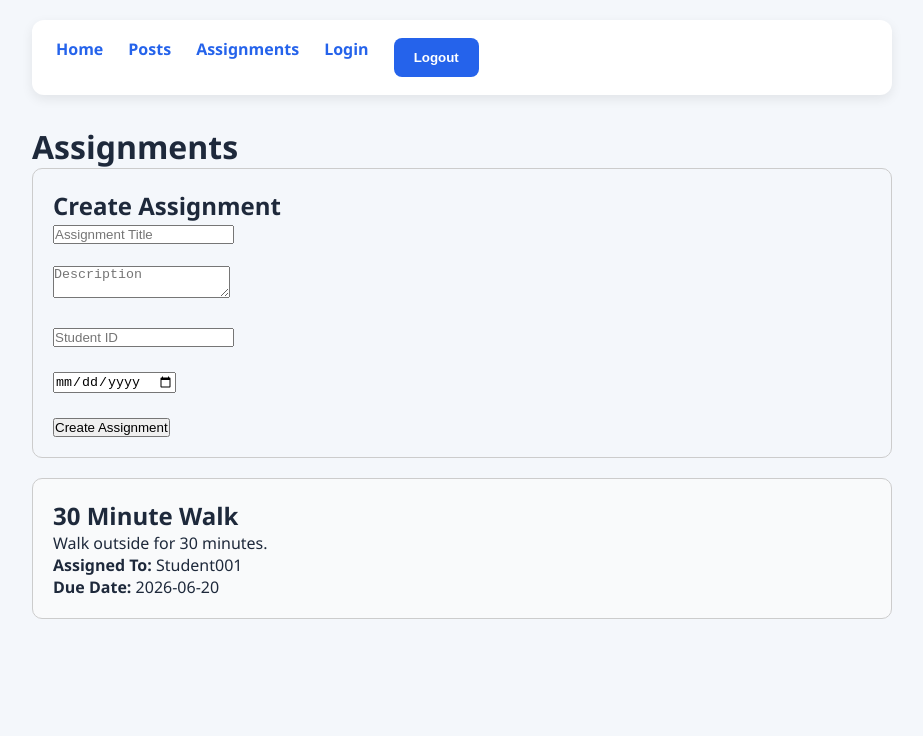
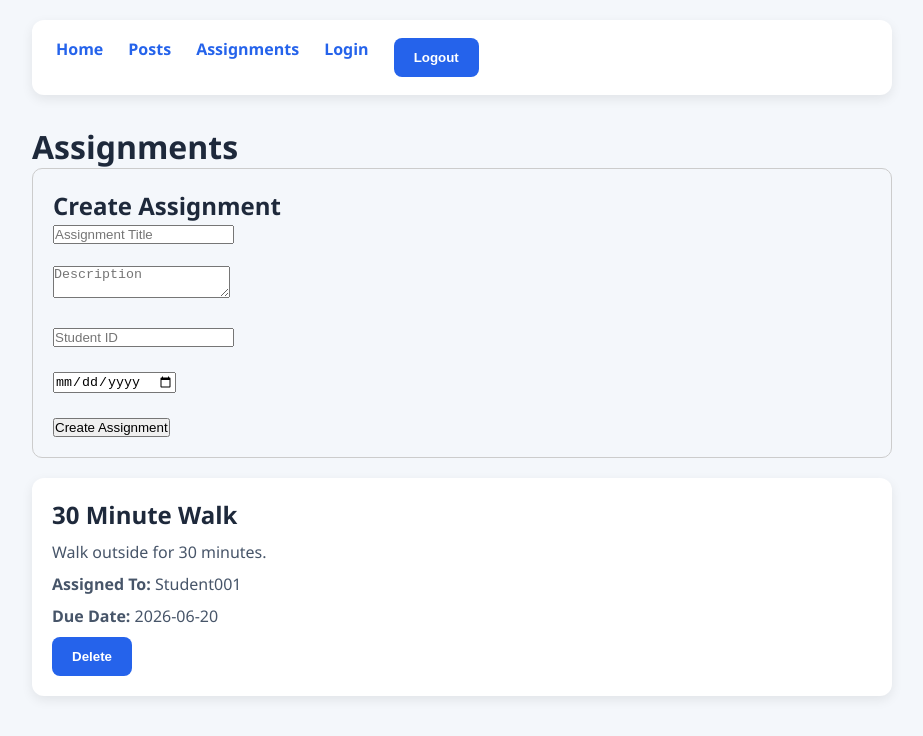
Before and after one commit to nephi144/learn-frontend, a React (Vite) app: page /assignments in a window 1280 px wide. Shown: the top 736 px of the page, without its empty margins (178-1101 px from the left). Built offline with nearby package versions, Linux system fonts and the light colour scheme; sample sign-in values are in the browser's storage.

Commit message:
Added the delete and updaet addsignment for the task

```diff
--- a/src/App.jsx
+++ b/src/App.jsx
@@ -4,6 +4,7 @@ import HomePage from "./pages/HomePage"
 import PostsPage from "./pages/PostsPage"
 import AssignmentsPage from "./pages/AssignmentsPage"
 import LoginPage from "./pages/LoginPage"
+import ProtectedRoute from "./components/ProtectedRoute"
 
 function App() {
   return (
@@ -16,12 +17,20 @@ function App() {
 
       <Route
         path="/posts"
-          element={<PostsPage />}
+        element={
+          <ProtectedRoute>
+            <PostsPage />
+          </ProtectedRoute>
+        }
       />
 
       <Route
         path="/assignments"
-          element={<AssignmentsPage />}
+        element={
+          <ProtectedRoute>
+            <AssignmentsPage />
+          </ProtectedRoute>
+        }
       />
         <Route
   path="/login"
--- a/src/components/AssignmentCard.jsx
+++ b/src/components/AssignmentCard.jsx
@@ -1,25 +1,30 @@
 function AssignmentCard(props) {
   return (
-    <div
-      style={{
-        border: "1px solid #ccc",
-        padding: "20px",
-        marginBottom: "15px",
-        borderRadius: "10px",
-        backgroundColor: "#f9fafb",
-      }}
-    >
+    <div className="card">
+
       <h2>{props.title}</h2>
 
       <p>{props.description}</p>
 
       <p>
-        <strong>Assigned To:</strong> {props.assignedTo}
+        <strong>Assigned To:</strong>
+        {" "}
+        {props.assignedTo}
       </p>
 
       <p>
-        <strong>Due Date:</strong> {props.dueDate}
+        <strong>Due Date:</strong>
+        {" "}
+        {props.dueDate}
       </p>
+
+      <button
+        className="btn"
+        onClick={() => props.deleteAssignment(props.id)}
+      >
+        Delete
+      </button>
+
     </div>
   )
 }
--- a/src/pages/AssignmentsPage.jsx
+++ b/src/pages/AssignmentsPage.jsx
@@ -26,6 +26,15 @@ function AssignmentsPage() {
       },
     ])
   }
+  function deleteAssignment(id) {
+
+  const updatedAssignments =
+    assignments.filter(
+      assignment => assignment.id !== id
+    )
+
+  setAssignments(updatedAssignments)
+}
 
   return (
     <div
@@ -46,14 +55,17 @@ function AssignmentsPage() {
       {assignments.map((assignment) => (
       <AssignmentCard
         key={assignment.id}
+        id={assignment.id}
         title={assignment.title}
         description={assignment.description}
         assignedTo={assignment.assignedTo}
         dueDate={assignment.dueDate}
+        deleteAssignment={deleteAssignment}
       />
       ))}
     </div>
   )
+
 }
 
 export default AssignmentsPage
```
Lines whose indentation alone changed are shown as unchanged.
